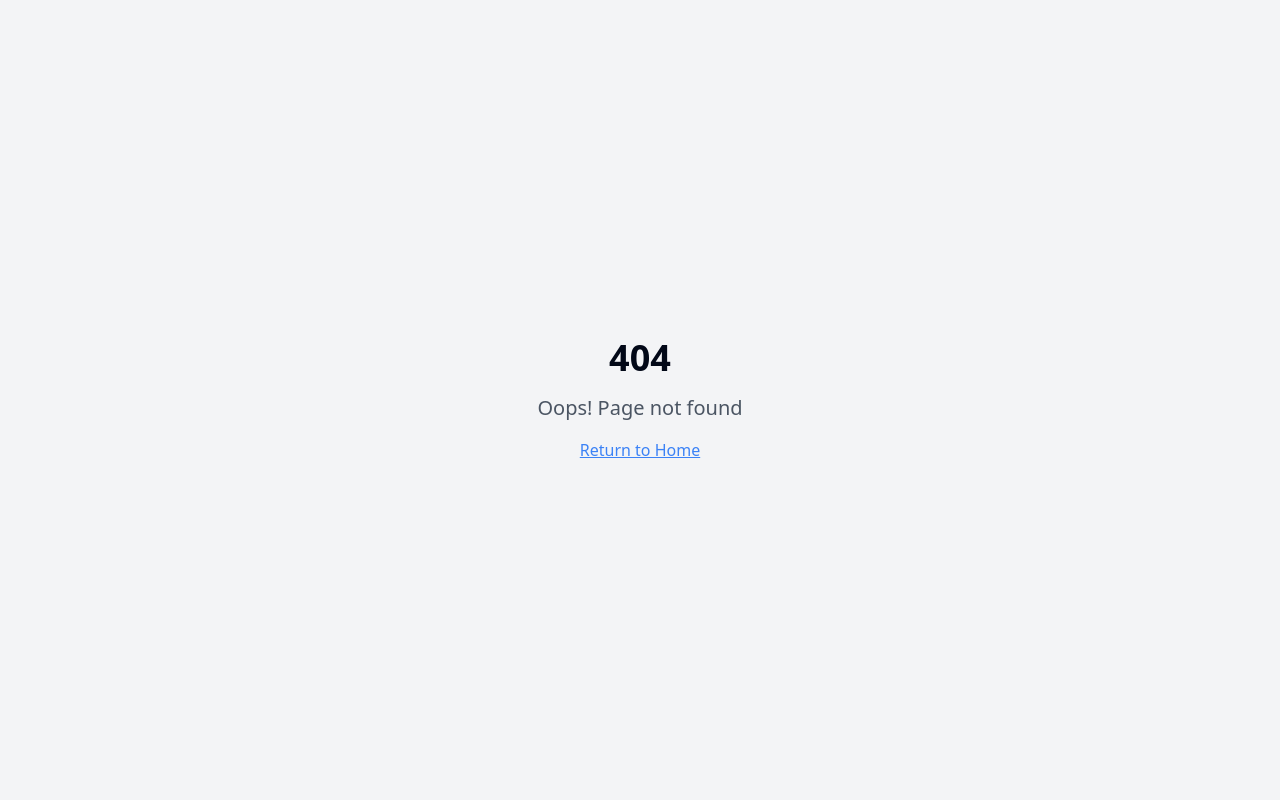
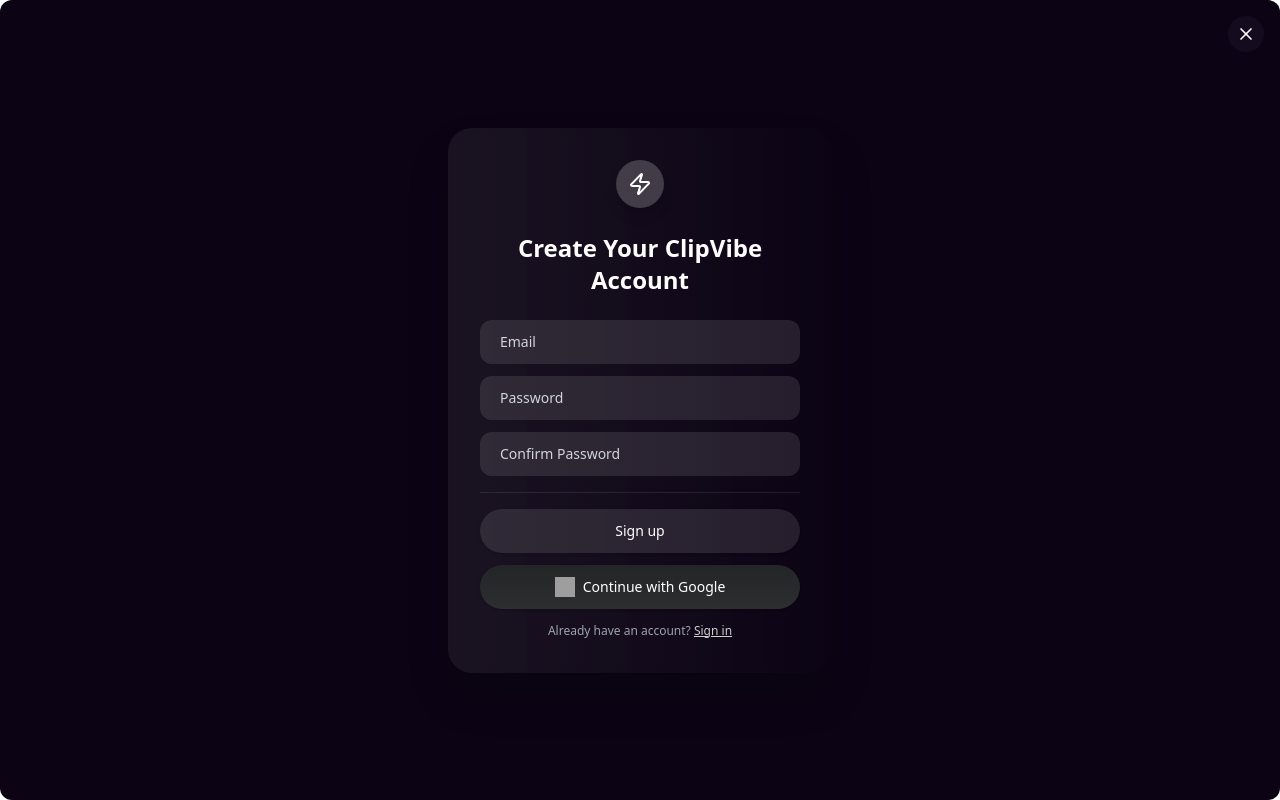
Before and after one commit to Bllliip/snipvibe, a React (Vite) app: page /sign-up in a window 1280 px wide. Before the commit this address had no page. Built offline with nearby package versions, Linux system fonts and the light colour scheme; grey boxes are pictures that could not be loaded.

Commit message:
Add signup page
Adds a signup page accessible from the sign-in page.

```diff
--- a/src/App.tsx
+++ b/src/App.tsx
@@ -7,6 +7,7 @@ import { BrowserRouter, Routes, Route, Navigate } from "react-router-dom";
 import NotFound from "./pages/NotFound";
 import Demo from "./pages/demo";
 import SignIn from "./pages/SignIn";
+import SignUp from "./pages/SignUp";
 import Pricing from "./pages/Pricing";
 
 const queryClient = new QueryClient();
@@ -23,6 +24,7 @@ const App = () => (
           <Route path="/demo/button" element={<Demo.HoverButtonDemo />} />
           <Route path="/demo/profile" element={<Demo.ProfileDemo />} />
           <Route path="/sign-in" element={<SignIn />} />
+          <Route path="/sign-up" element={<SignUp />} />
           <Route path="/pricing" element={<Pricing />} />
           {/* ADD ALL CUSTOM ROUTES ABOVE THE CATCH-ALL "*" ROUTE */}
           <Route path="*" element={<NotFound />} />
--- a/src/components/ui/modern-stunning-sign-in.tsx
+++ b/src/components/ui/modern-stunning-sign-in.tsx
@@ -1,8 +1,11 @@
+
 "use client";
 
 import * as React from "react";
 import { useState } from "react";
 import { Zap } from "lucide-react";
+import { Link } from "react-router-dom";
+
 const SignIn1 = () => {
   const [email, setEmail] = React.useState("");
   const [password, setPassword] = React.useState("");
@@ -53,9 +56,9 @@ const SignIn1 = () => {
             <div className="w-full text-center mt-2">
               <span className="text-xs text-gray-400">
                 Don&apos;t have an account?{" "}
-                <a href="#" className="underline text-white/80 hover:text-white">
+                <Link to="/sign-up" className="underline text-white/80 hover:text-white">
                   Sign up, it&apos;s free!
-                </a>
+                </Link>
               </span>
             </div>
           </div>
--- /dev/null
+++ b/src/components/ui/modern-stunning-sign-up.tsx
@@ -0,0 +1,113 @@
+
+"use client";
+
+import * as React from "react";
+import { useState } from "react";
+import { Zap } from "lucide-react";
+
+const SignUp1 = () => {
+  const [email, setEmail] = React.useState("");
+  const [password, setPassword] = React.useState("");
+  const [confirmPassword, setConfirmPassword] = React.useState("");
+  const [error, setError] = React.useState("");
+
+  const validateEmail = (email: string) => {
+    return /^[^\s@]+@[^\s@]+\.[^\s@]+$/.test(email);
+  };
+
+  const handleSignUp = () => {
+    if (!email || !password || !confirmPassword) {
+      setError("Please fill in all fields.");
+      return;
+    }
+
+    if (!validateEmail(email)) {
+      setError("Please enter a valid email address.");
+      return;
+    }
+
+    if (password !== confirmPassword) {
+      setError("Passwords do not match.");
+      return;
+    }
+
+    if (password.length < 6) {
+      setError("Password must be at least 6 characters long.");
+      return;
+    }
+
+    setError("");
+    alert("Sign up successful! (Demo)");
+  };
+
+  return (
+    <div className="min-h-screen flex flex-col items-center justify-center bg-[#0c0414] relative overflow-hidden w-full rounded-xl">
+      {/* Centered glass card */}
+      <div className="relative z-10 w-full max-w-sm rounded-3xl bg-gradient-to-r from-[#ffffff10] to-[#0c0414] backdrop-blur-sm shadow-2xl p-8 flex flex-col items-center">
+        {/* Logo */}
+        <div className="flex items-center justify-center w-12 h-12 rounded-full bg-white/20 mb-6 shadow-lg">
+          <Zap className="h-6 w-6 text-white" />
+        </div>
+
+        {/* Title */}
+        <h2 className="text-2xl font-semibold text-white mb-6 text-center">
+          Create Your ClipVibe Account
+        </h2>
+
+        {/* Form */}
+        <div className="flex flex-col w-full gap-4">
+          <div className="w-full flex flex-col gap-3">
+            <input
+              placeholder="Email"
+              type="email"
+              value={email}
+              className="w-full px-5 py-3 rounded-xl bg-white/10 text-white placeholder-gray-300 text-sm focus:outline-none focus:ring-2 focus:ring-gray-400"
+              onChange={e => setEmail(e.target.value)}
+            />
+            <input
+              placeholder="Password"
+              type="password"
+              value={password}
+              className="w-full px-5 py-3 rounded-xl bg-white/10 text-white placeholder-gray-300 text-sm focus:outline-none focus:ring-2 focus:ring-gray-400"
+              onChange={e => setPassword(e.target.value)}
+            />
+            <input
+              placeholder="Confirm Password"
+              type="password"
+              value={confirmPassword}
+              className="w-full px-5 py-3 rounded-xl bg-white/10 text-white placeholder-gray-300 text-sm focus:outline-none focus:ring-2 focus:ring-gray-400"
+              onChange={e => setConfirmPassword(e.target.value)}
+            />
+            {error && <div className="text-sm text-red-400 text-left">{error}</div>}
+          </div>
+          <hr className="opacity-10" />
+          <div>
+            <button
+              onClick={handleSignUp}
+              className="w-full bg-white/10 text-white font-medium px-5 py-3 rounded-full shadow hover:bg-white/20 transition mb-3 text-sm"
+            >
+              Sign up
+            </button>
+
+            {/* Google Sign Up */}
+            <button className="w-full flex items-center justify-center gap-2 bg-gradient-to-b from-[#232526] to-[#2d2e30] rounded-full px-5 py-3 font-medium text-white shadow hover:brightness-110 transition mb-2 text-sm">
+              <img src="https://www.svgrepo.com/show/475656/google-color.svg" alt="Google" className="w-5 h-5" />
+              Continue with Google
+            </button>
+
+            <div className="w-full text-center mt-2">
+              <span className="text-xs text-gray-400">
+                Already have an account?{" "}
+                <a href="/sign-in" className="underline text-white/80 hover:text-white">
+                  Sign in
+                </a>
+              </span>
+            </div>
+          </div>
+        </div>
+      </div>
+    </div>
+  );
+};
+
+export { SignUp1 };
--- /dev/null
+++ b/src/pages/SignUp.tsx
@@ -0,0 +1,23 @@
+
+import { SignUp1 } from "@/components/ui/modern-stunning-sign-up";
+import { X } from "lucide-react";
+import { useNavigate } from "react-router-dom";
+
+const SignUp = () => {
+  const navigate = useNavigate();
+
+  return (
+    <div className="relative w-full h-full">
+      <button
+        onClick={() => navigate('/demo')}
+        className="absolute top-4 right-4 z-20 p-2 rounded-full bg-[#1c1528]/50 text-white hover:bg-[#1c1528] transition-colors"
+        aria-label="Close"
+      >
+        <X className="h-5 w-5" />
+      </button>
+      <SignUp1 />
+    </div>
+  );
+};
+
+export default SignUp;
```
